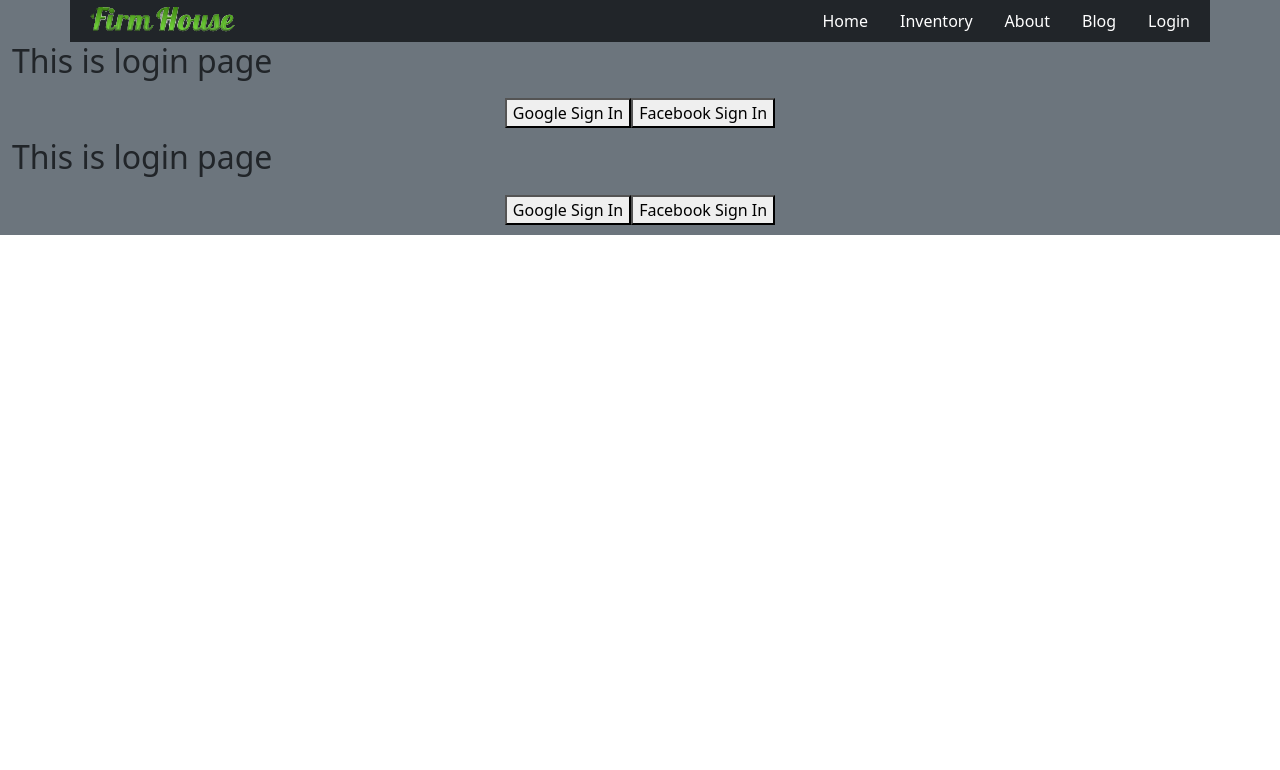
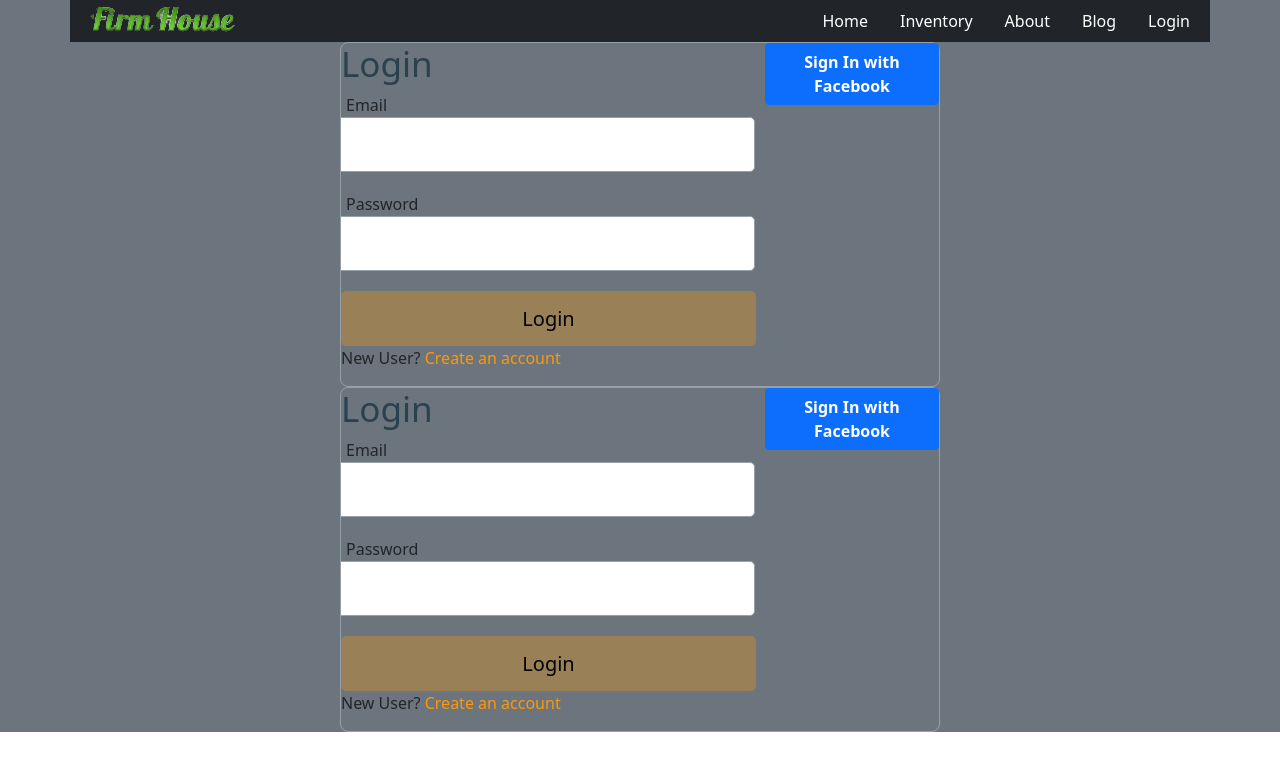
Before and after one commit to shafiquetuhin01/warehouse-management, a React (Create React App) app: page /login in a window 1280 px wide. Shown: the top 770 px of the page. Built offline with nearby package versions, Linux system fonts and the light colour scheme; no server answers.

Commit message:
login page updated

```diff
--- a/src/App.js
+++ b/src/App.js
@@ -7,16 +7,24 @@
 import Header from "./Shared/Header/Header/Header";
 import Login from "./Shared/Body/Login/Login";
 
+import RequireAuth from "./Shared/RequireAuth/RequireAuth";
+import "bootstrap/dist/css/bootstrap.min.css";
+
 function App() {
-
   return (
     <div className="App container-fluid bg-secondary">
       <Header></Header>
       <Routes>
         <Route path="/" element={<Home></Home>}></Route>
         <Route path="/home" element={<Home></Home>}></Route>
-        <Route path="/home" element={<Home></Home>}></Route>
-        <Route path="/inventory" element={<Inventory></Inventory>}></Route>
+        <Route
+          path="/inventory"
+          element={
+            <RequireAuth>
+              <Inventory></Inventory>
+            </RequireAuth>
+          }
+        ></Route>
         <Route path="/about" element={<About></About>}></Route>
         <Route path="/blog" element={<Blog></Blog>}></Route>
         <Route path="/login" element={<Login></Login>}></Route>
--- /dev/null
+++ b/src/Shared/Body/Login/Login.css
@@ -0,0 +1,52 @@
+.form-container {
+    width: 600px;
+    margin: 0 auto;
+    border: 1px solid #95A0A7;
+    box-sizing: border-box;
+    border-radius: 8px;
+    display: flex;
+    justify-content: center;
+}
+
+.form-title {
+    font-size: 35px;
+    color: #2A414F;
+    font-weight: 400;
+}
+
+.input-group{
+    margin-bottom: 20px;
+}
+
+.input-group label {
+    display: block;
+    margin-left: 5px;
+}
+
+.input-group input {
+    width: 415px;
+    height: 55px;
+    border: 1px solid #95A0A7;
+    box-sizing: border-box;
+    border-radius: 5px;
+    font-size: 24px;
+    padding-left: 5px;
+}
+
+.form-submit{
+    width: 415px;
+    height: 55px;
+    background-color: rgba(255, 153, 0, 0.3);
+    border-radius: 5px;
+    border: none;
+    font-size: 20px;
+    cursor: pointer;
+}
+.form-submit:hover{
+    background-color: rgba(255, 153, 0, 0.5);
+}
+
+.form-link{
+    color: #FF9900;
+    text-decoration: none;
+}
--- a/src/Shared/Body/Login/Login.js
+++ b/src/Shared/Body/Login/Login.js
@@ -1,48 +1,82 @@
-import React from "react";
-import app from "../../../firebase.init";
-
-import {
-    FacebookAuthProvider,
-    getAuth,
-    GoogleAuthProvider,
-    signInWithPopup,
-  } from "firebase/auth";
-import "bootstrap/dist/css/bootstrap.min.css";
-
-
-const auth = getAuth(app);
-
-
+import React, { useState } from "react";
+import { useSignInWithEmailAndPassword } from "react-firebase-hooks/auth";
+import { FacebookAuthProvider, signInWithPopup } from "firebase/auth";
+import { Link, useLocation, useNavigate } from "react-router-dom";
+import auth from "../../../firebase.init";
+import { getAuth } from "firebase/auth";
+import "./Login.css";
 
 const Login = () => {
-  const provider = new GoogleAuthProvider();
-  const fbProvider = new FacebookAuthProvider();
-  const handleSignIn = () => {
-    signInWithPopup(auth, provider)
-      .then((result) => {
-        const user = result.user;
-        console.log(user);
-      })
-      .catch((error) => {
-        console.error("tumi error khaiso", error);
-      });
+
+  const [email, setEmail] = useState("");
+  const [password, setPassword] = useState("");
+  const [signInWithEmailAndPassword, user, loading, error] =
+    useSignInWithEmailAndPassword(auth);
+
+  const navigate = useNavigate();
+  const location = useLocation();
+  const from = location.state?.from?.pathname || "/";
+
+  const handleEmailBlur = (event) => {
+    setEmail(event.target.value);
   };
-  const handleSignInFb = () => {
-    signInWithPopup(auth, fbProvider)
-      .then((result) => {
-        const user = result.user;
-        console.log(user);
-      })
-      .catch((error) => {
-        console.error("tumi error khaiso fb te", error);
-      });
+
+  const handlePasswordBlur = (event) => {
+    setPassword(event.target.value);
   };
+
+  if (user) {
+    navigate(from, { replace: true });
+  }
+//fb sign in
+const handleSignInWithFb = () =>{
+  const provider = new FacebookAuthProvider();
+  const auth = getAuth();
+  signInWithPopup(auth, provider)
+}
+  const handleUserSignIn = (event) => {
+    event.preventDefault();
+    signInWithEmailAndPassword(email, password);
+  };
+
   return (
-    <div>
-      <h2>This is login page</h2>
-      <div style={{ textAlign: "center", padding: "10px " }}>
-        <button onClick={handleSignIn}>Google Sign In</button>
-        <button onClick={handleSignInFb}>Facebook Sign In</button>
+    <div className="form-container">
+      <div>
+        <h2 className="form-title">Login</h2>
+        <form onSubmit={handleUserSignIn}>
+          <div className="input-group">
+            <label htmlFor="email">Email</label>
+            <input
+              onBlur={handleEmailBlur}
+              type="email"
+              name="email"
+              id=""
+              required
+            />
+          </div>
+          <div className="input-group">
+            <label htmlFor="password">Password</label>
+            <input
+              onBlur={handlePasswordBlur}
+              type="password"
+              name="password"
+              id=""
+              required
+            />
+          </div>
+          <p style={{ color: "red" }}>{error?.message}</p>
+          {loading && <p>Loading...</p>}
+          <input className="form-submit" type="submit" value="Login" />
+        </form>
+        <p>
+          New User?{" "}
+          <Link className="form-link" to="/signup">
+            Create an account
+          </Link>
+        </p>
+      </div>
+      <div>
+        <button onClick={handleSignInWithFb} className="btn btn-primary fw-bold">Sign In with Facebook </button>
       </div>
     </div>
   );
--- a/src/Shared/Header/Header/Header.js
+++ b/src/Shared/Header/Header/Header.js
@@ -1,12 +1,11 @@
 import { getAuth, signOut } from "firebase/auth";
 import React from "react";
 import { Link } from "react-router-dom";
-import app from "../../../firebase.init";
+import auth from "../../../firebase.init";
 import logo from "../../../images/Logo.png";
 import { useAuthState } from "react-firebase-hooks/auth";
 import './Header.css';
 
-const auth = getAuth(app);
 const Header = () => {
   const [user] = useAuthState(auth);
 
@@ -23,7 +22,7 @@
         <Link to="/about">About</Link>
         <Link to="/blog">Blog</Link>
         {user ? (
-          <button className="bg-primary text-white" onClick={handleSignOut}>Sign out</button>
+          <button className="bg-primary text-white" onClick={handleSignOut}>Sign Out</button>
         ) : (
           <Link to="/login">Login</Link>
         )}
--- a/src/firebase.init.js
+++ b/src/firebase.init.js
@@ -1,5 +1,6 @@
 // Import the functions you need from the SDKs you need
 import { initializeApp } from "firebase/app";
+import { getAuth } from "firebase/auth";
 // TODO: Add SDKs for Firebase products that you want to use
 // https://firebase.google.com/docs/web/setup#available-libraries
 
@@ -15,4 +16,7 @@
 
 // Initialize Firebase
 const app = initializeApp(firebaseConfig);
-export default app;
+
+const auth = getAuth(app);
+
+export default auth;
```
Also changed, not shown: src/Shared/Body/Login/AddItem.js (deleted, +0 -11 lines), src/Shared/Body/Login/ManageItem.js (deleted, +0 -11 lines), src/Shared/Body/Login/MyItems.js (deleted, +0 -11 lines), src/Shared/Body/SignUp/SignUp.js (added, +73 -0 lines), src/Shared/Body/SignUp/SignUp.css (added).
